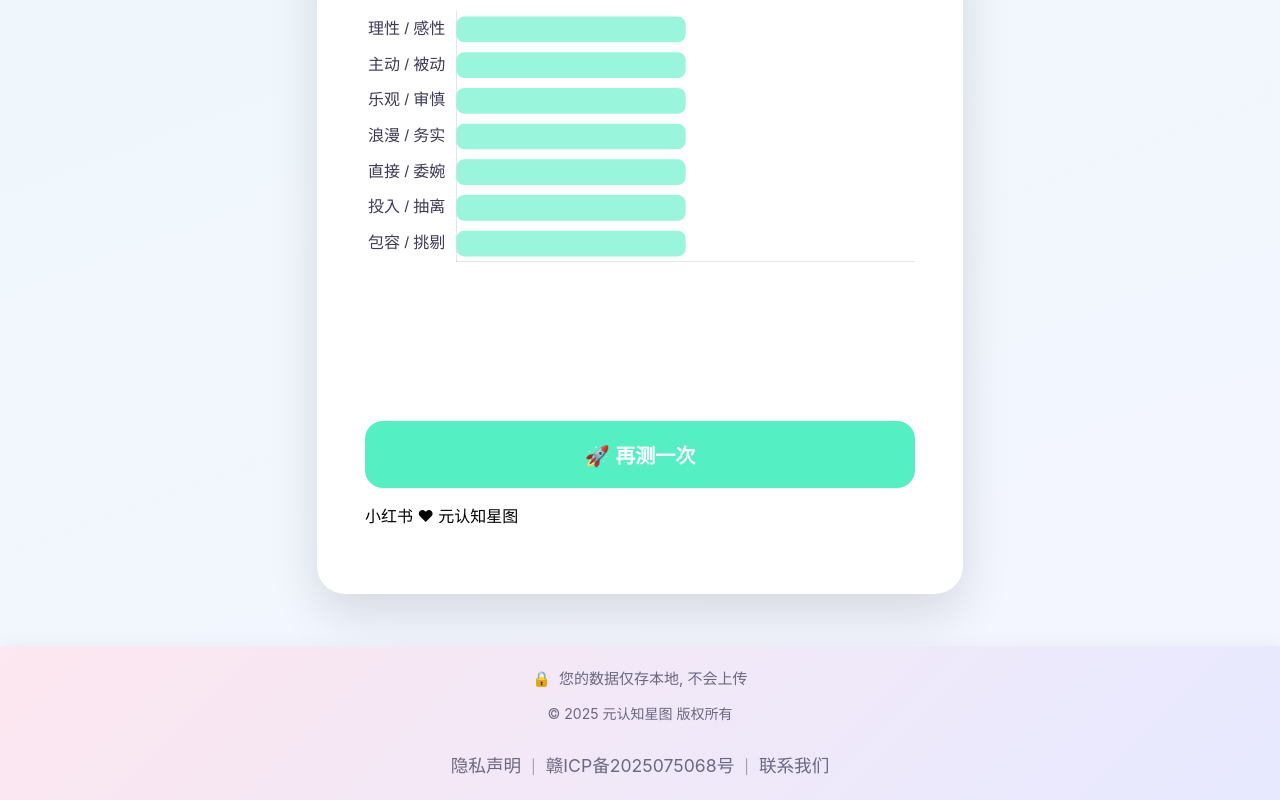
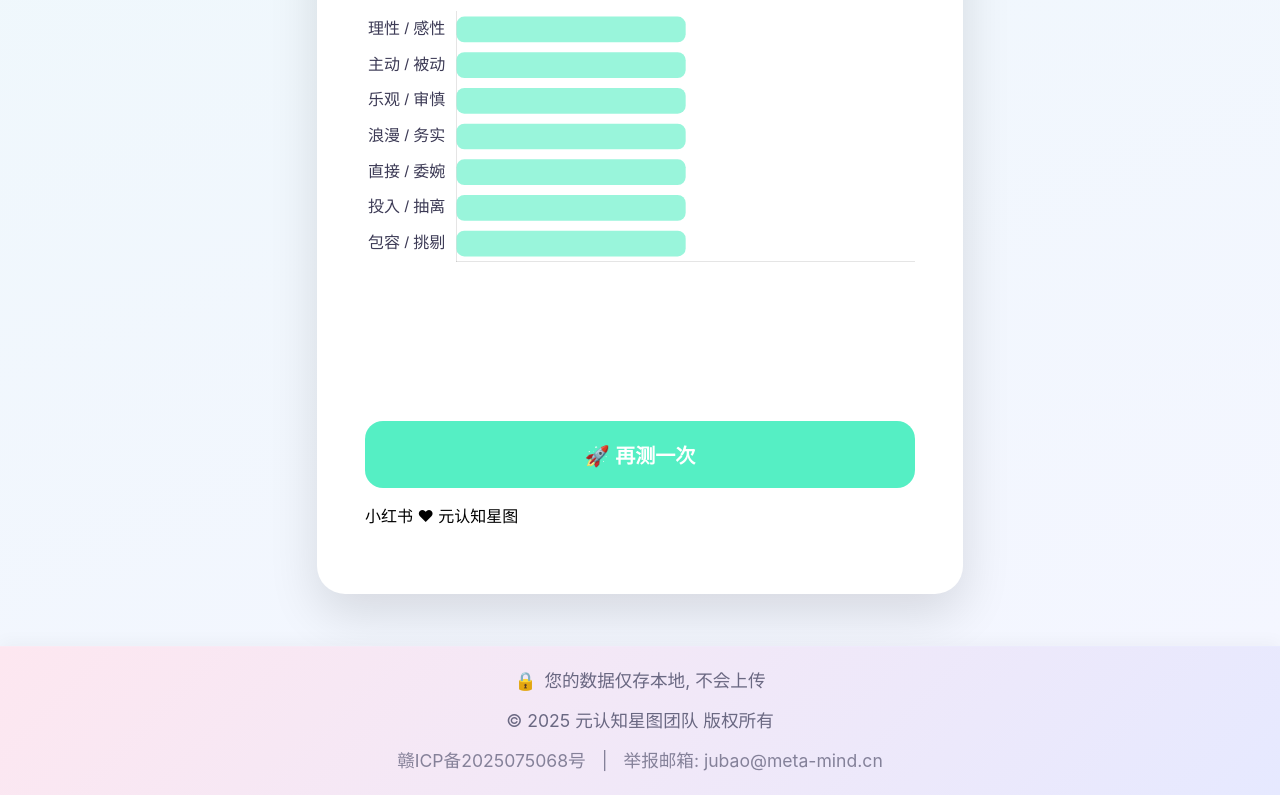
Before and after one commit to lvzaixian/love-personality-test, a Vue app: page /result in a window 1280 px wide. Shown: the part 3666-4466 px from the top of the page. Built offline with nearby package versions, Linux system fonts and the light colour scheme.

Commit message:
修改页脚

```diff
--- a/index.html
+++ b/index.html
@@ -4,7 +4,7 @@
     <meta charset="UTF-8">
     <link rel="icon" href="/favicon.ico">
     <meta name="viewport" content="width=device-width, initial-scale=1.0">
-    <title>Vite App</title>
+    <title>恋爱人格测试-元认知星图</title>
   </head>
   <body>
     <div id="app"></div>
--- a/src/components/Footer.vue
+++ b/src/components/Footer.vue
@@ -14,16 +14,25 @@
 
         <!-- 第2行：版权声明 -->
         <p class="copyright">
-          © 2025 元认知星图 版权所有
+          © 2025 元认知星图团队 版权所有
         </p>
 
         <!-- 第3行：合规与联系方式 -->
-        <div class="footer-links">
-          <a href="/privacy" class="footer-link">隐私声明</a>
-          <span class="separator">|</span>
-          <a href="https://beian.miit.gov.cn/" target="_blank" class="footer-link">赣ICP备2025075068号</a>
-          <span class="separator">|</span>
-          <a href="mailto:jubao@meta-mind.cn" class="footer-link">联系我们</a>
+        <div class="compliance-contact">
+          <a
+            href="https://beian.miit.gov.cn/"
+            target="_blank"
+            rel="noopener noreferrer"
+            class="beian"
+          >
+            赣ICP备2025075068号
+          </a>
+
+          <span class="divider">|</span>
+
+          <span class="contact">
+            举报邮箱: jubao@meta-mind.cn
+          </span>
         </div>
       </div>
     </div>
@@ -56,7 +65,7 @@
   justify-content: center;
   gap: 0.75rem;
   text-align: center;
-  font-size: 0.875rem;
+  font-size: 1.1rem;
   color: var(--color-text-light, #6a6882);
 }
 
@@ -64,7 +73,7 @@
   display: flex;
   align-items: center;
   justify-content: center;
-  font-size: 0.9375rem;
+  font-size: 1.1rem;
 }
 
 .emoji {
@@ -75,40 +84,35 @@
   margin: 0;
 }
 
-.footer-links {
-  margin-top: 15px;
+.compliance-contact {
+  display: flex;
+  flex-wrap: wrap;
+  align-items: center;
+  justify-content: center;
+  gap: 0.5rem;
+  font-size: 1.1rem;
+  opacity: 0.8;
 }
 
-.footer-link {
-  color: var(--color-text-light);
+.beian {
+  color: inherit;
   text-decoration: none;
-  font-size: 1.1rem;
-  transition: color 0.2s;
+  transition: color 0.2s ease;
 }
 
-.footer-link:hover {
-  color: var(--color-primary);
+.beian:hover {
+  color: var(--color-primary, #ff6b81);
 }
 
-.separator {
-  margin: 0 10px;
-  color: var(--color-text-light);
-  opacity: 0.6;
+.divider {
+  user-select: none;
+  margin: 0 8px;
 }
 
 /* 移动端适配 */
 @media (max-width: 480px) {
-  .footer {
-    padding: 1.25rem 0;
-  }
-
   .footer-content {
-    gap: 0.5rem;
-    font-size: 0.8125rem;
-  }
-
-  .privacy-statement {
-    font-size: 0.875rem;
+    font-size: 1.1rem;
   }
 
   .compliance-contact {
```
